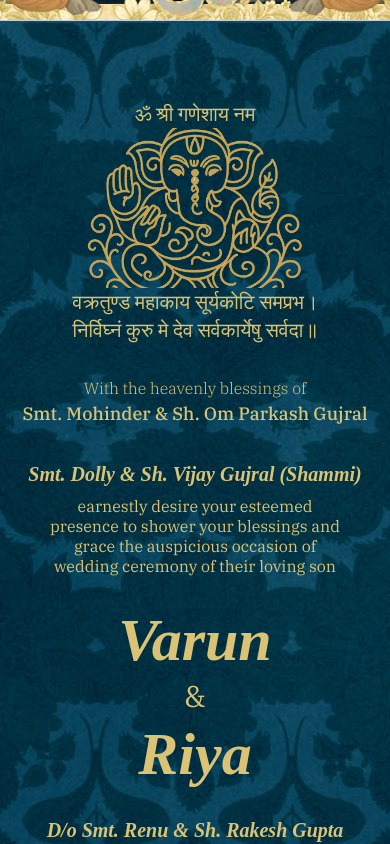
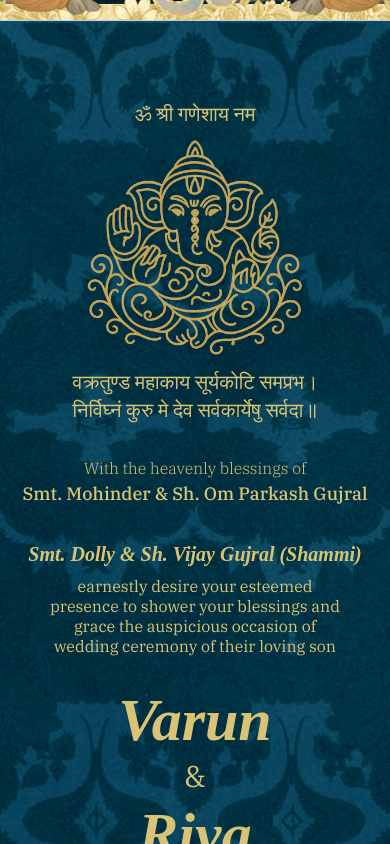
Before and after one commit to MANANTANDON/varun-and-riya, a Next.js app: page / in a window 390 px wide. Shown: the part 1380-2224 px from the top of the page. Built offline with nearby package versions, Linux system fonts and the light colour scheme; a web font is replaced by a local one.

Commit message:
image resolved...

```diff
--- a/src/components/InfoContainer.jsx
+++ b/src/components/InfoContainer.jsx
@@ -17,7 +17,7 @@ export const InfoContainer = () => {
           ॐ श्री गणेशाय नम
         </h1>
         <div
-          className="h-60 w-60 md:h-80 md:w-80 flex flex-col items-center py-20"
+          className="h-60 w-60 lg:h-80 lg:w-80 flex flex-col items-center py-30"
           style={{
             backgroundImage: "url(/images/ganeshji.avif)",
             backgroundSize: "cover",
@@ -29,22 +29,22 @@ export const InfoContainer = () => {
           वक्रतुण्ड महाकाय सूर्यकोटि समप्रभ। <br />
           निर्विघ्नं कुरु मे देव सर्वकार्येषु सर्वदा॥
         </h3>
-        <h2 className="text-[#DBC375] text-md md:text-xl font-light mt-8">
+        <h2 className="text-[#DBC375] text-md md:text-xl font-light pt-8">
           {INFO?.pageOne?.headingOne}
         </h2>
         <h2 className="text-[#DBC375] text-lg md:text-2xl text-center font-medium">
           {INFO?.pageOne?.grandParents}
         </h2>
-        <h2 className="text-[#DBC375] text-xl md:text-4xl font-semibold mt-8 text-center">
+        <h2 className="text-[#DBC375] text-xl md:text-4xl font-semibold pt-8 text-center">
           <i>{INFO?.pageOne?.groomsParents}</i>
         </h2>
-        <p className="text-[#DBC375]  text-base/5 md:text-xl/6.5  w-75 md:w-150 text-center mt-2">
+        <p className="text-[#DBC375]  text-base/5 md:text-xl/6.5  w-75 md:w-150 text-center pt-2">
           {INFO?.pageOne?.descriptionOne}
         </p>
-        <h2 className="text-[#DBC375] text-6xl md:text-9xl mt-8 font-semibold">
+        <h2 className="text-[#DBC375] text-6xl md:text-9xl pt-8 font-semibold">
           <i>{INFO.groomName}</i>
         </h2>
-        <h2 className="text-[#DBC375] text-3xl md:text-6xl my-2">&</h2>
+        <h2 className="text-[#DBC375] text-3xl md:text-6xl py-2">&</h2>
         <h2 className="text-[#DBC375] text-6xl md:text-9xl font-semibold">
           <i>{INFO.brideName}</i>
         </h2>
@@ -54,7 +54,7 @@ export const InfoContainer = () => {
         <h2 className="text-[#DBC375] text-lg md:text-2xl font-light pt-10 lg:pt-30">
           On the following events
         </h2>
-        <div className="grid grid-cols-1 lg:grid-cols-2 gap-x-50 gap-y-20 mt-8">
+        <div className="grid grid-cols-1 lg:grid-cols-2 gap-x-50 gap-y-20 pt-8">
           {EVENTS.slice(0, 4).map((item, key) => (
             <div key={key} className="flex flex-col items-center">
               <div className="border-3 border-[#DBC375] p-2 rounded-[150px]">
@@ -68,7 +68,7 @@ export const InfoContainer = () => {
                   }}
                 />
               </div>
-              <div className="flex flex-col gap-4 items-center mt-5">
+              <div className="flex flex-col gap-4 items-center pt-5">
                 <h2 className=" text-[#DBC375] text-4xl font-semibold">
                   {item?.name}
                 </h2>
```
